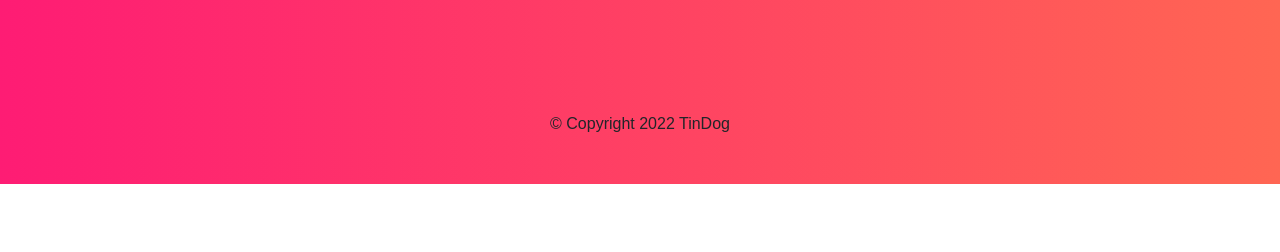
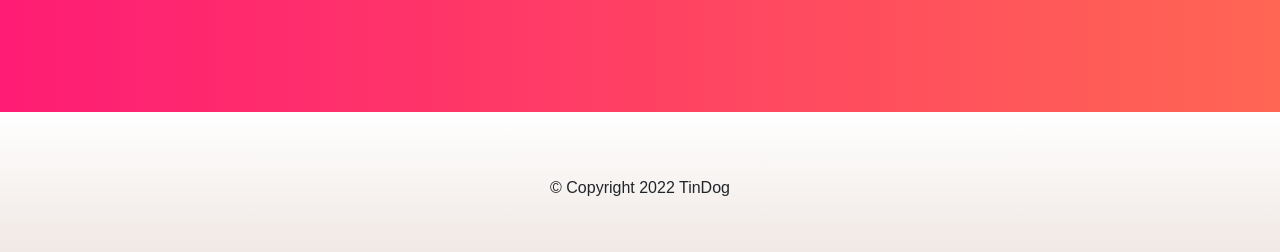
Before and after one commit to dvip1/tinDog, a website: page index.html in a window 1280 px wide. Shown: the part 2855-3107 px from the top of the page. Before the commit the page ends 3039 px from the top, so only its background shows below. Drawn offline with nearby package versions, Linux system fonts and the light colour scheme; files that its build step writes are made by us from their sources.

Commit message:
adding footer

```diff
--- a/css/styles.css
+++ b/css/styles.css
@@ -275,7 +275,7 @@
 /* footer section */
 #footer{
 	margin-bottom: 0;
-	background-image: linear-gradient(to left,  #ff6653 , #fe1c74);
+	background-image: linear-gradient(to top, #EDE4E0, white);
 	text-align: center;
-	padding-bottom: 2rem;
+	padding: 4rem;
 }
```
Also changed, not shown: index.html (+1 -1 lines).
